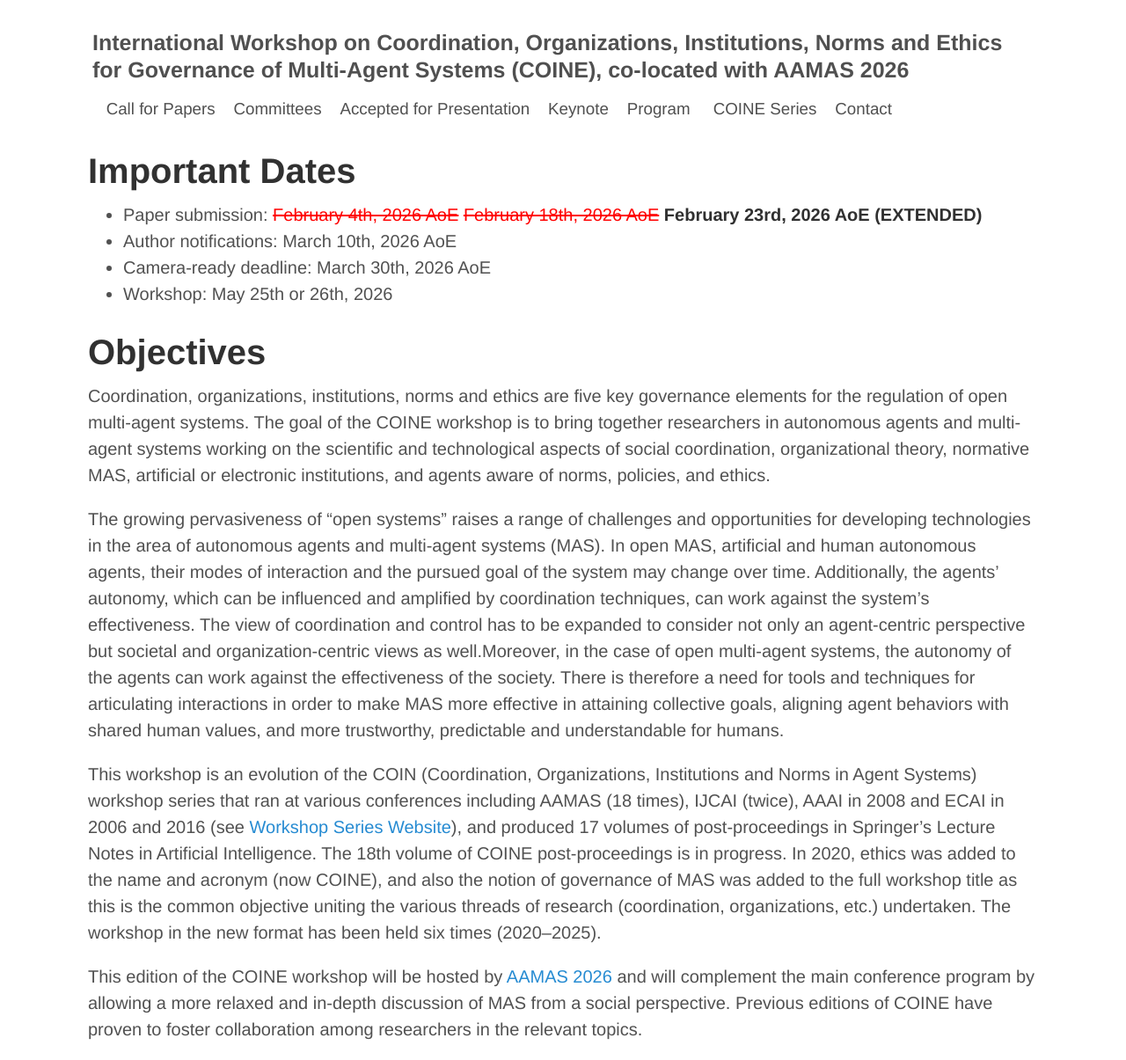
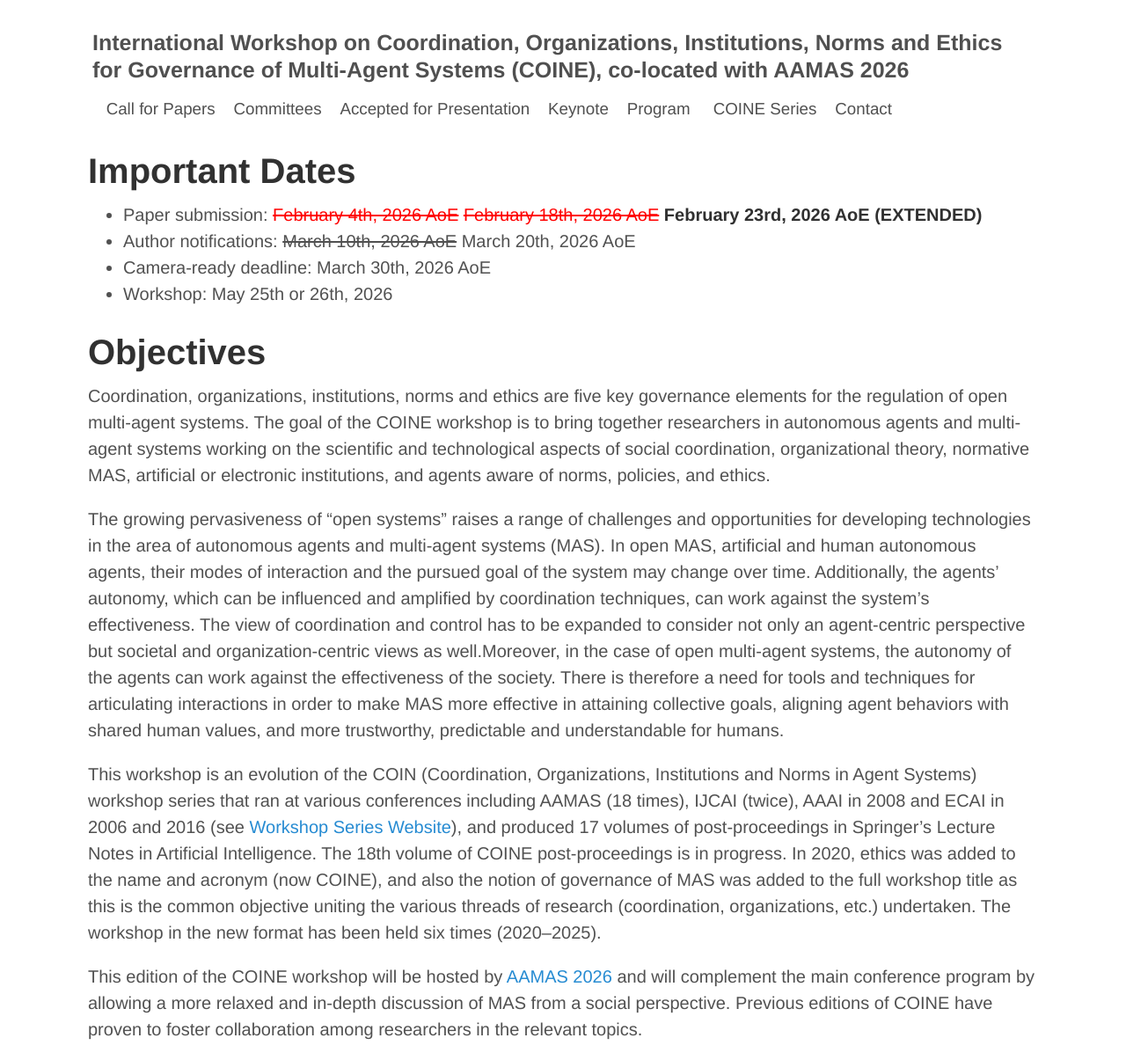
Before and after one commit to coin-workshop/coine-2026-paphos, a Jekyll site: the page built from index.md, in a window 1280 px wide. Shown: the whole page at 88% size. Built offline with Jekyll 4.4.1, drawn with Linux system fonts in a browser that asks for light colours.

Commit message:
update notification date

```diff
--- a/index.md
+++ b/index.md
@@ -6,7 +6,7 @@ title: COINE
 
 # Important Dates
 - Paper submission: <span style="color:red; text-decoration: line-through;">February 4th, 2026 AoE</span> <span style="color:red; text-decoration: line-through;">February 18th, 2026 AoE</span> **February 23rd, 2026 AoE (EXTENDED)**
-- Author notifications: March 10th, 2026 AoE
+- Author notifications: <span style="text-decoration: line-through;">March 10th, 2026 AoE</span> March 20th, 2026 AoE
 - Camera-ready deadline: March 30th, 2026 AoE
 - Workshop: May 25th or 26th, 2026
 
```
Also changed, not shown: call_for_papers.md (+1 -1 lines).
